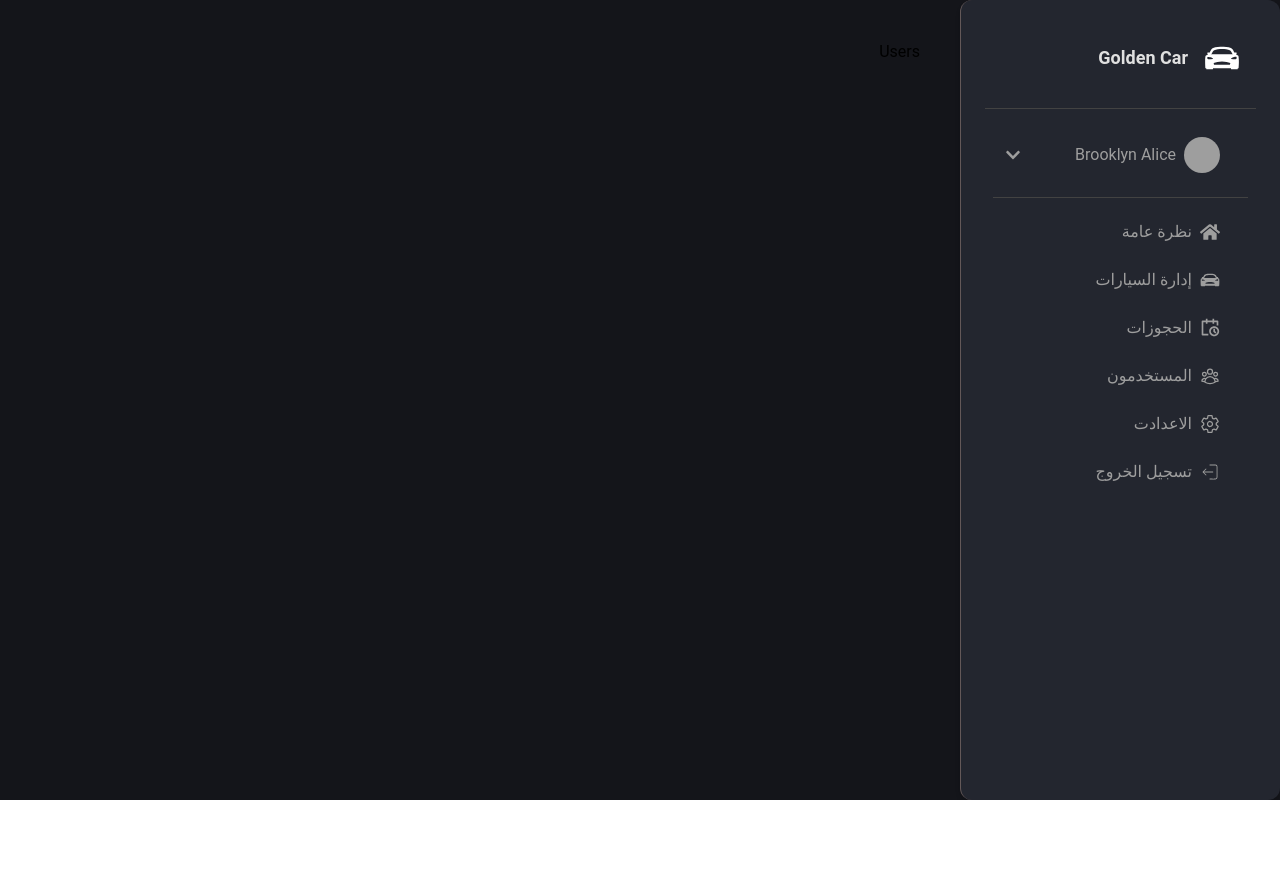
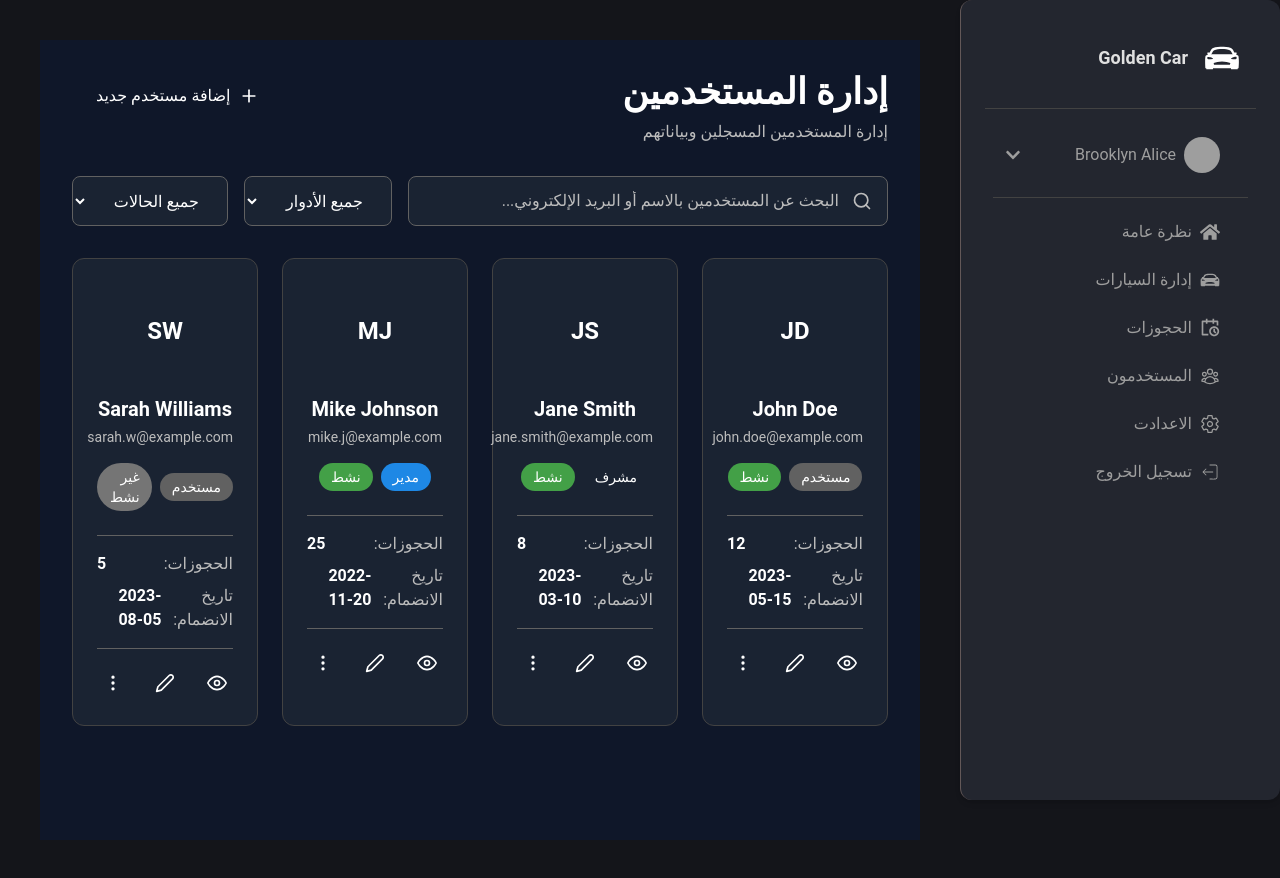
Before and after one commit to AhmedAttia0/Golden-Car, a React (Vite) app in the folder frontend/: page /admin/users in a window 1280 px wide. Before the commit the page ends 800 px from the top, so only its background shows below. Built offline with nearby package versions, Linux system fonts and the light colour scheme; grey boxes are pictures that could not be loaded.

Commit message:
Add users page to dashboard

```diff
--- a/frontend/src/pages/admin/Users/Users.jsx
+++ b/frontend/src/pages/admin/Users/Users.jsx
@@ -1,5 +1,184 @@
-import React from "react";
 
-export default function Users() {
-  return <div>Users</div>;
+
+
+import React, { useState } from 'react';
+import { FiSearch, FiPlus, FiEye, FiEdit2, FiMoreVertical } from 'react-icons/fi';
+
+export default function Users () {
+  const [searchTerm, setSearchTerm] = useState('');
+  const [roleFilter, setRoleFilter] = useState('all');
+  const [statusFilter, setStatusFilter] = useState('all');
+
+  const users = [
+    {
+      id: 1,
+      initials: 'JD',
+      name: 'John Doe',
+      email: 'john.doe@example.com',
+      role: 'User',
+      status: 'Active',
+      bookings: 12,
+      joined: '2023-05-15'
+    },
+    {
+      id: 2,
+      initials: 'JS',
+      name: 'Jane Smith',
+      email: 'jane.smith@example.com',
+      role: 'Admin',
+      status: 'Active',
+      bookings: 8,
+      joined: '2023-03-10'
+    },
+    {
+      id: 3,
+      initials: 'MJ',
+      name: 'Mike Johnson',
+      email: 'mike.j@example.com',
+      role: 'Manager',
+      status: 'Active',
+      bookings: 25,
+      joined: '2022-11-20'
+    },
+    {
+      id: 4,
+      initials: 'SW',
+      name: 'Sarah Williams',
+      email: 'sarah.w@example.com',
+      role: 'User',
+      status: 'Inactive',
+      bookings: 5,
+      joined: '2023-08-05'
+    }
+  ];
+
+  const filteredUsers = users.filter(user => {
+    const matchesSearch = user.name.toLowerCase().includes(searchTerm.toLowerCase()) ||
+                         user.email.toLowerCase().includes(searchTerm.toLowerCase());
+    const matchesRole = roleFilter === 'all' || user.role === roleFilter;
+    const matchesStatus = statusFilter === 'all' || user.status === statusFilter;
+    return matchesSearch && matchesRole && matchesStatus;
+  });
+
+  return (
+    <div className="min-h-screen bg-[#0f1729] text-white p-8" dir="rtl">
+      {/* Header */}
+      <div className="flex justify-between items-start mb-8">
+        <div>
+          <h1 className="text-4xl font-bold mb-2">إدارة المستخدمين</h1>
+          <p className="text-gray-400">إدارة المستخدمين المسجلين وبياناتهم</p>
+        </div>
+        <button className="bg-purple-600 hover:bg-purple-700 text-white px-6 py-3 rounded-lg flex items-center gap-2 transition-colors">
+          <FiPlus className="text-xl" />
+          إضافة مستخدم جديد
+        </button>
+      </div>
+
+      {/* Search and Filters */}
+      <div className="flex gap-4 mb-8">
+        <div className="flex-1 relative">
+          <FiSearch className="absolute right-4 top-1/2 transform -translate-y-1/2 text-gray-400 text-xl" />
+          <input
+            type="text"
+            placeholder="البحث عن المستخدمين بالاسم أو البريد الإلكتروني..."
+            value={searchTerm}
+            onChange={(e) => setSearchTerm(e.target.value)}
+            className="w-full bg-[#1a2332] text-white px-12 py-3 rounded-lg border border-gray-700 focus:border-purple-500 focus:outline-none"
+          />
+        </div>
+
+        <select
+          value={roleFilter}
+          onChange={(e) => setRoleFilter(e.target.value)}
+          className="bg-[#1a2332] text-white px-6 py-3 rounded-lg border border-gray-700 focus:border-purple-500 focus:outline-none cursor-pointer"
+        >
+          <option value="all">جميع الأدوار</option>
+          <option value="Admin">مشرف</option>
+          <option value="Manager">مدير</option>
+          <option value="User">مستخدم</option>
+        </select>
+
+        <select
+          value={statusFilter}
+          onChange={(e) => setStatusFilter(e.target.value)}
+          className="bg-[#1a2332] text-white px-6 py-3 rounded-lg border border-gray-700 focus:border-purple-500 focus:outline-none cursor-pointer"
+        >
+          <option value="all">جميع الحالات</option>
+          <option value="Active">نشط</option>
+          <option value="Inactive">غير نشط</option>
+        </select>
+      </div>
+
+      {/* Users Grid */}
+      <div className="grid grid-cols-1 md:grid-cols-2 lg:grid-cols-4 gap-6">
+        {filteredUsers.map(user => (
+          <div key={user.id} className="bg-[#1a2332] rounded-xl p-6 border border-gray-800 hover:border-purple-500 transition-colors">
+            {/* Avatar */}
+            <div className="flex justify-center mb-4">
+              <div className="w-24 h-24 rounded-full bg-purple-600 flex items-center justify-center text-2xl font-bold">
+                {user.initials}
+              </div>
+            </div>
+
+            {/* Name and Email */}
+            <div className="text-center mb-4">
+              <h3 className="text-xl font-semibold mb-1">{user.name}</h3>
+              <p className="text-gray-400 text-sm">{user.email}</p>
+            </div>
+
+            {/* Role and Status Badges */}
+            <div className="flex justify-center items-center gap-2 mb-6">
+              <span className={`px-3 py-1 rounded-full text-sm font-medium ${
+                user.role === 'Admin' ? 'bg-purple-600' :
+                user.role === 'Manager' ? 'bg-blue-600' :
+                'bg-gray-700'
+              }`}>
+                {user.role === 'Admin' ? 'مشرف' :
+                 user.role === 'Manager' ? 'مدير' :
+                 'مستخدم'}
+              </span>
+              <span className={`px-3 py-1 rounded-full text-sm font-medium ${
+                user.status === 'Active' ? 'bg-green-600' : 'bg-gray-600'
+              }`}>
+                {user.status === 'Active' ? 'نشط' : 'غير نشط'}
+              </span>
+            </div>
+
+            {/* Stats */}
+            <div className="border-t border-gray-700 pt-4 mb-4">
+              <div className="flex justify-between items-center mb-2">
+                <span className="text-gray-400">الحجوزات:</span>
+                <span className="font-semibold">{user.bookings}</span>
+              </div>
+              <div className="flex justify-between items-center">
+                <span className="text-gray-400">تاريخ الانضمام:</span>
+                <span className="font-semibold">{user.joined}</span>
+              </div>
+            </div>
+
+            {/* Action Buttons */}
+            <div className="flex justify-center gap-4 pt-4 border-t border-gray-700">
+              <button className="p-2 hover:bg-gray-700 rounded-lg transition-colors" title="عرض">
+                <FiEye className="text-xl" />
+              </button>
+              <button className="p-2 hover:bg-gray-700 rounded-lg transition-colors" title="تعديل">
+                <FiEdit2 className="text-xl" />
+              </button>
+              <button className="p-2 hover:bg-gray-700 rounded-lg transition-colors" title="المزيد">
+                <FiMoreVertical className="text-xl" />
+              </button>
+            </div>
+          </div>
+        ))}
+      </div>
+
+      {/* Empty State */}
+      {filteredUsers.length === 0 && (
+        <div className="text-center py-12 text-gray-400">
+          <p className="text-xl">لا توجد نتائج</p>
+          <p className="mt-2">جرب تغيير معايير البحث أو الفلاتر</p>
+        </div>
+      )}
+    </div>
+  );
 }
```
